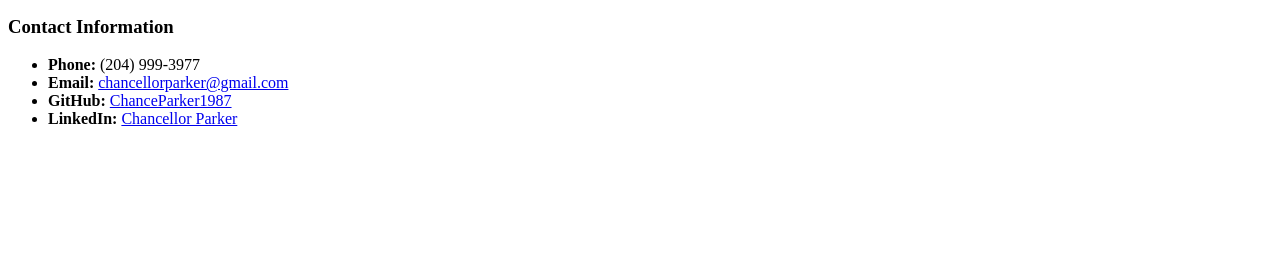
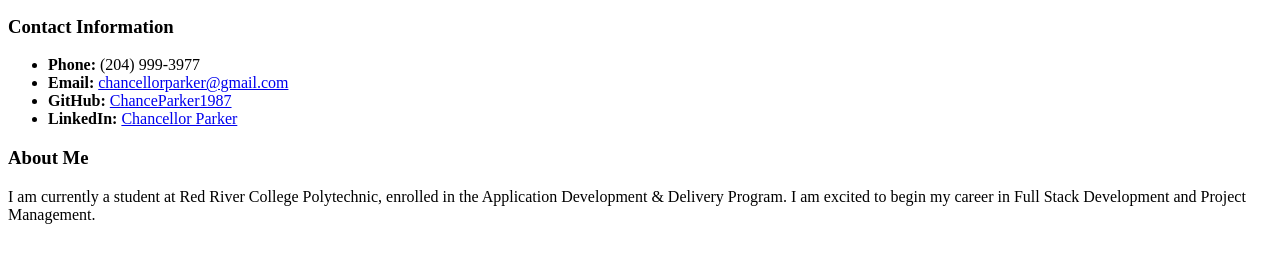
Before and after one commit to ChanceParker1987/FED_Assignment2_Resume_CSS, a plain HTML site: page resume/index.html in a window 1280 px wide. Shown: the part 363-626 px from the top of the page. Drawn offline with Linux system fonts and the light colour scheme.

Commit message:
Completed About Me and added section tags.

```diff
--- a/resume/index.html
+++ b/resume/index.html
@@ -3,18 +3,24 @@
 	<head>
 		<meta charset="UTF-8" />
 		<meta name="viewport" content="width=device-width, initial-scale=1.0" />
-		<title>Document Title</title>
+		<title>Chance's Resume</title>
 	</head>
     <img src="Profile Picture.jpg" alt="A Picture of Chancellor Parker sitting in a chair next to a fireplace." width="250" height="250">
     <h1>Chancellor Parker</h1>
     <footer>Project Manager</footer>
 	<body>
-        <h3>Contact Information</h3>
+        <section>
+            <h3>Contact Information</h3>
+        </section>
         <ul>
             <li><b>Phone:</b> (204) 999-3977</li>
             <li><b>Email:</b> <a href="chancellorparker@gmail.com">chancellorparker@gmail.com</a></li>
             <li><b>GitHub:</b> <a href="https://github.com/ChanceParker1987"> ChanceParker1987</a></li>
             <li><b>LinkedIn:</b> <a href="https://www.linkedin.com/in/chance-parker-8a782a197/">Chancellor Parker</a></li>
         </ul>
+        <section>
+            <h3>About Me</h3>
+            <footer>I am currently a student at Red River College Polytechnic, enrolled in the Application Development & Delivery Program. I am excited to begin my career in Full Stack Development and Project Management.</footer>
+        </section>
 	</body>
 </html>
```
